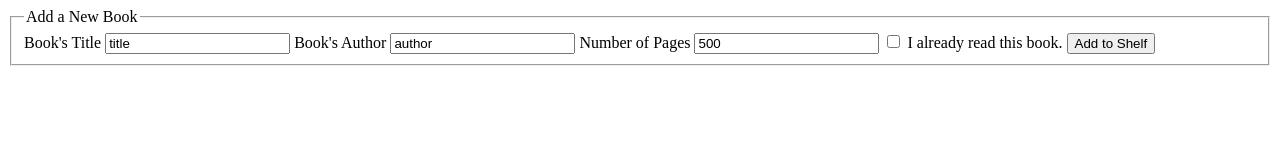
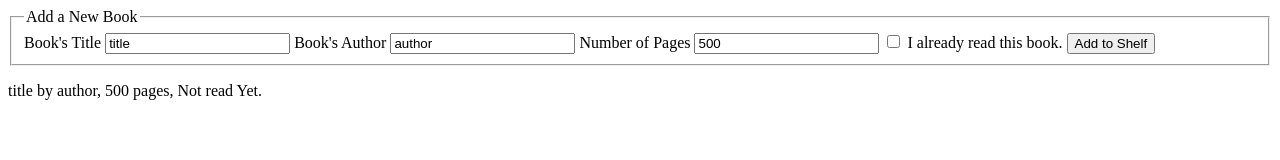
Before and after one commit to Diaa-E/library-exercise, a plain HTML site: page index.html in a window 1280 px wide. Both pictures are taken after a click on the button "Add to Shelf". Drawn offline with Linux system fonts and the light colour scheme.

Commit message:
Add visual representation of the library

```diff
--- a/index.html
+++ b/index.html
@@ -27,5 +27,9 @@
             <button id="addBook" type="submit">Add to Shelf</button>
         </fieldset>
     </form>
+
+    <div class="shelf">
+
+    </div>
 </body>
 </html>
--- a/script.js
+++ b/script.js
@@ -3,16 +3,17 @@
 const library = [];
 
 const formNewBook = document.querySelector("form");
-
-const bookTitle = document.querySelector("#bookTitle").value;
-const bookAuthor = document.querySelector("#bookAuthor").value;
-//the + converts string to number
-const bookPages = +document.querySelector("#bookPages").value;
+const divShelf = document.querySelector(".shelf");
 
 formNewBook.addEventListener("submit", (e) => {
     //stop form from refreshing the page
     e.preventDefault();
-    //isRead is put here to refresh if the selection is changed
+
+    //elements are put here to refresh if the input is changed
+    const bookTitle = document.querySelector("#bookTitle").value;
+    const bookAuthor = document.querySelector("#bookAuthor").value;
+    //the + converts string to number
+    const bookPages = +document.querySelector("#bookPages").value;
     const isRead = !!document.querySelector("#isRead").checked;
 
     addToLibrary(new book(bookTitle, bookAuthor, bookPages, isRead, library.length));
@@ -43,7 +44,11 @@ book.prototype.toggleRead = function()
 function addToLibrary(newBook)
 {
     library.push(newBook);
+
+    const bookBody = document.createElement("p");
+
+    bookBody.innerText = `${newBook.title} by ${newBook.author}, ${newBook.numberOfPages} pages, ` +
+    `${newBook.isRead === true? "Already read" : "Not read Yet"}.`;
+
+    divShelf.appendChild(bookBody);
 };
-
-const book1 = new book("Title", "Author", 200, false);
-console.log(book1.info());
```
